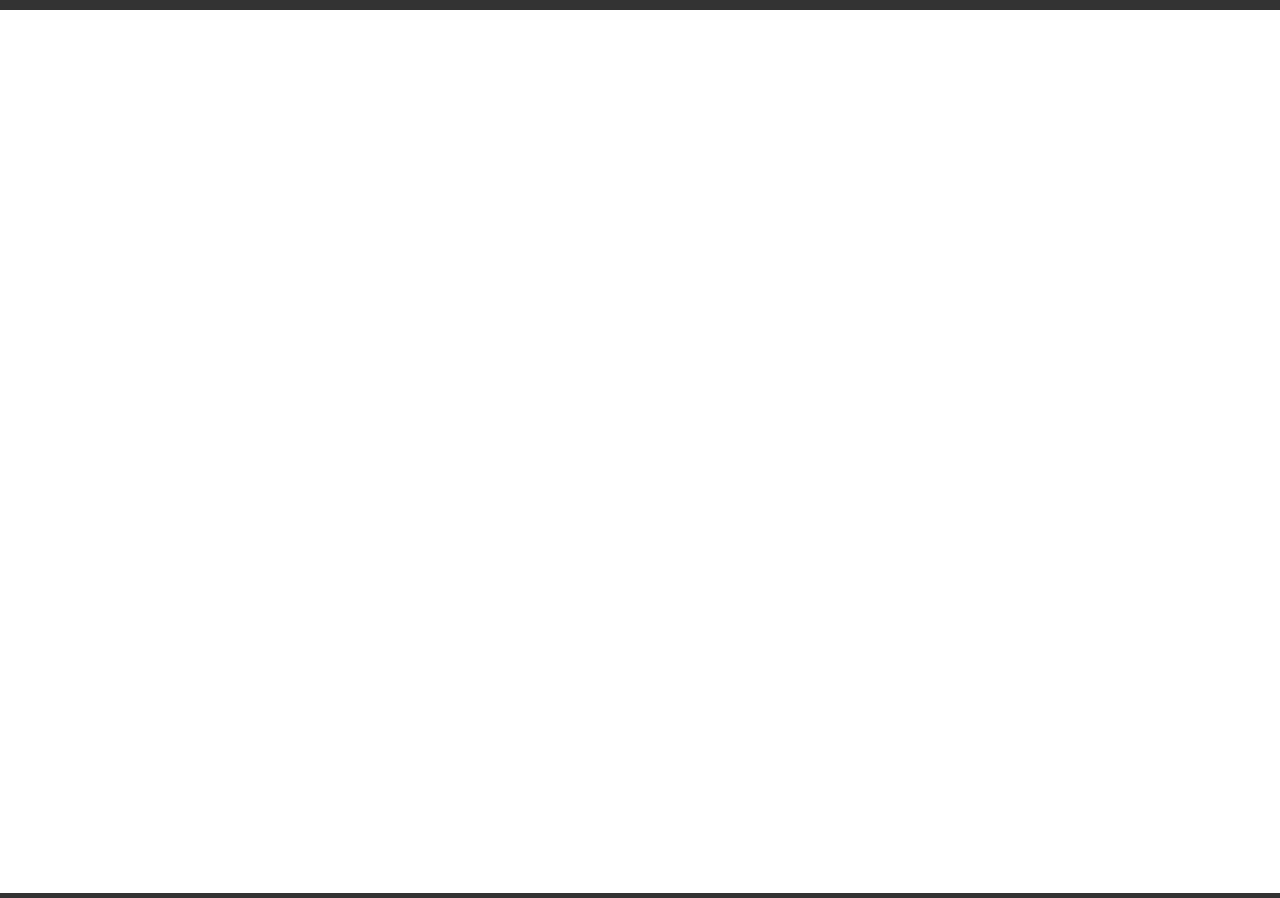
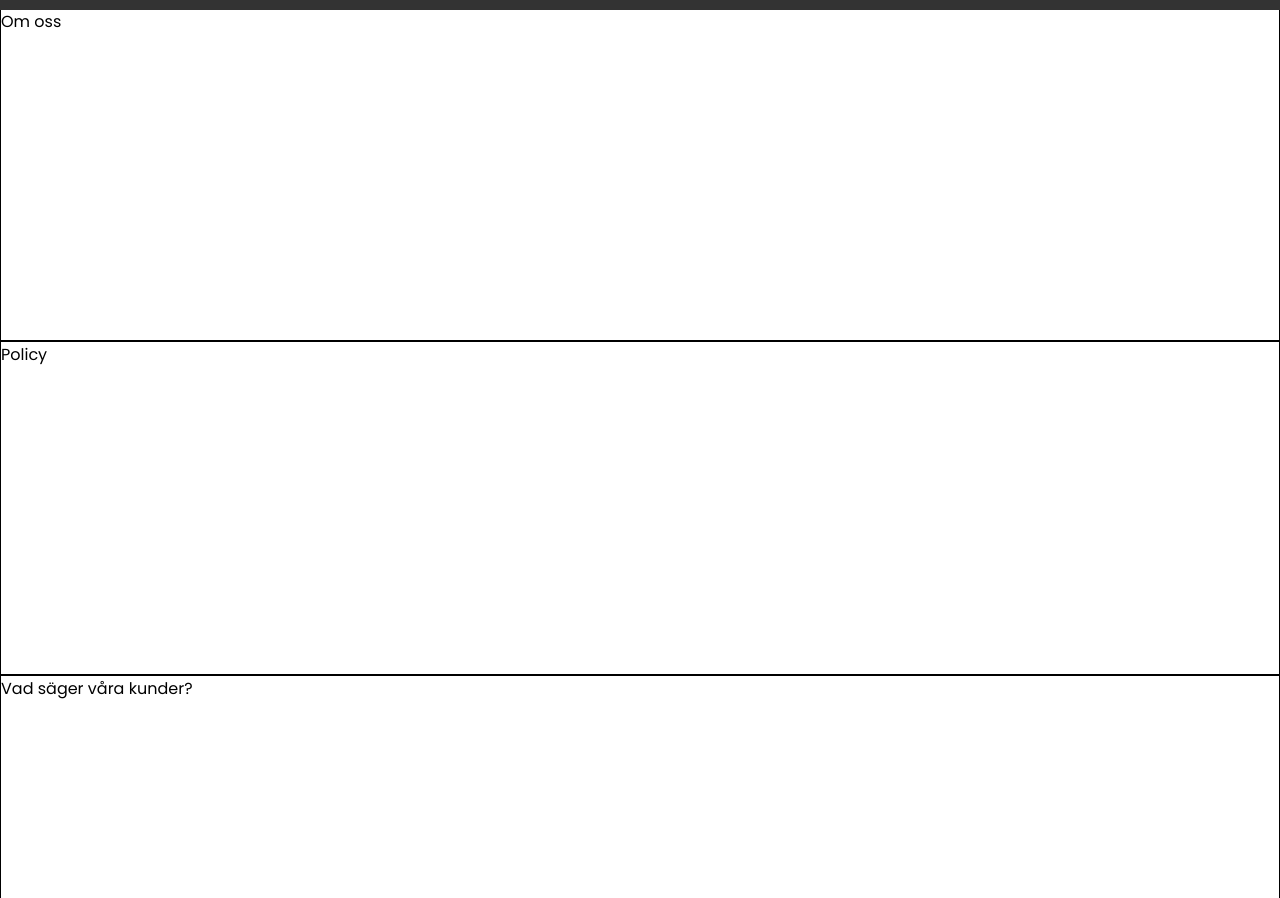
Before and after one commit to Richard-Chimama/cleaning-business-company, a plain HTML site: page omoss.html in a window 1280 px wide. Shown: the part 107-1005 px from the top of the page. Drawn offline with Linux system fonts and the light colour scheme.

Commit message:
'Om oss' sections in place

```diff
--- a/css/omoss.css
+++ b/css/omoss.css
@@ -1 +1,30 @@
 @import "general.css";
+
+main {
+    display: grid;
+    grid-template-areas:
+            " section1 "
+            " section2 "
+            " section3 ";
+    width: 100%;
+    min-width: 425px;
+    margin-top: 115px;
+}
+
+
+.sections {
+    display: flex;
+    border: solid black 1px;
+}
+
+.first-section {
+    grid-area: section1;
+}
+
+.second-sections {
+    grid-area: section2;
+}
+
+.comments-group {
+    grid-area: section3;
+}
--- a/omoss.html
+++ b/omoss.html
@@ -25,10 +25,23 @@
                     <li class=" nav-btn"><button class="contact-button"><a href="#">Kontakt</a></button></li>
                 </ul>
             </nav>
+        </header>
 
-        </header>
         <main class="main-container">
+            <div class="first-section sections">
+                <section class="section-info">Om oss</section>
+                <section class="section-img"></section>
+            </div>
+            <div class="second-section sections">
+                <section class="section-info">Policy</section>
+                <section class="section-img"></section>
+            </div>
+            <div class="comments-group sections">
+                <section class="comments">Vad säger våra kunder?</section>
+                <section>
 
+                </section>
+            </div>
         </main>
 
 
```
